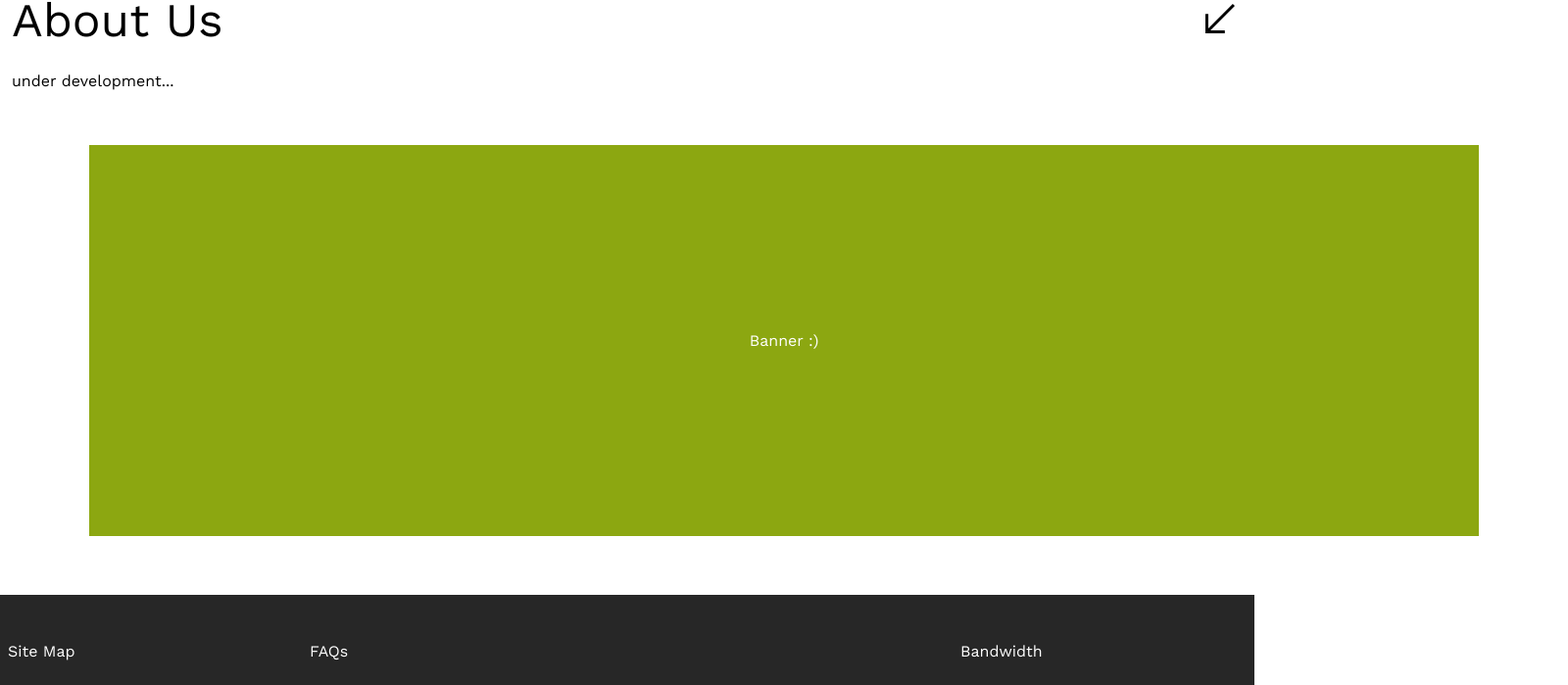
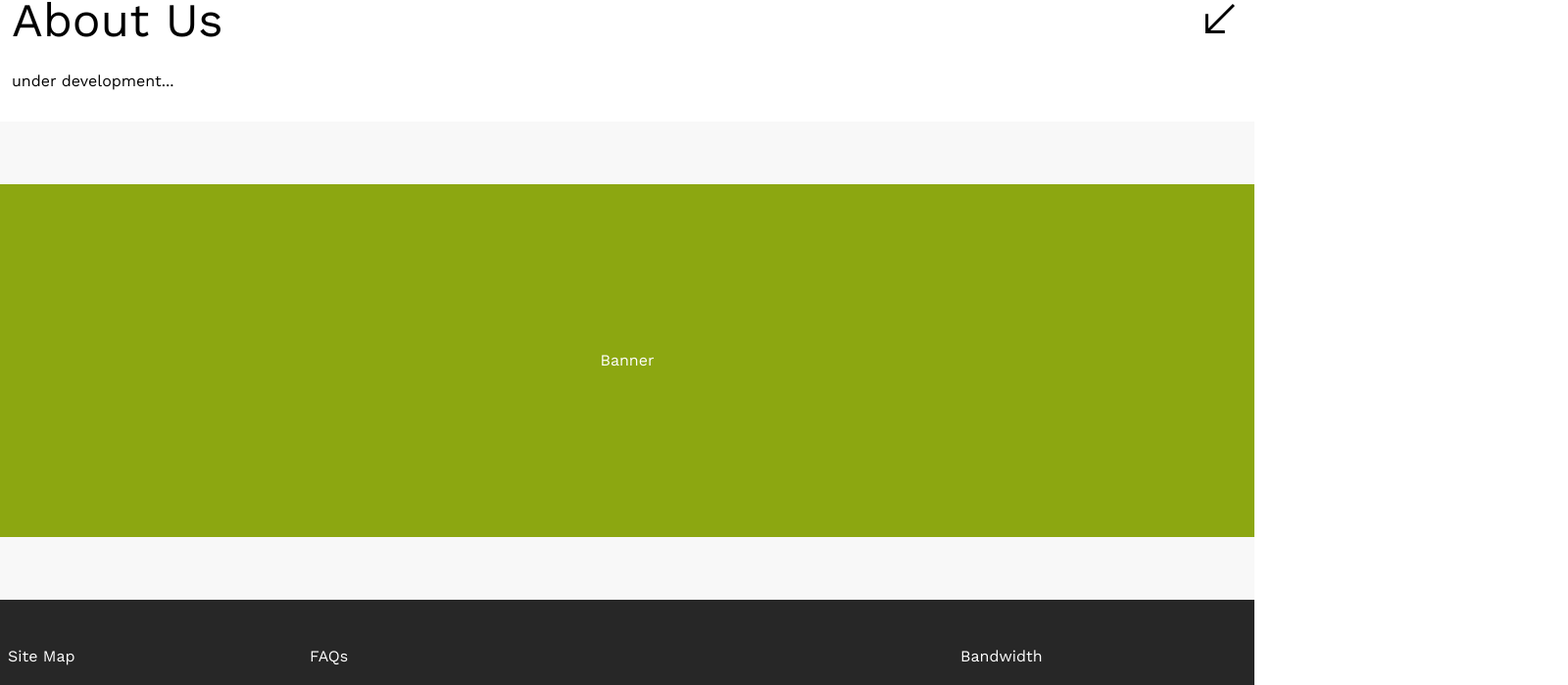
Before and after one commit to bandwidth-gig-guide/website-main, a Next.js app in the folder app/: page /about in a window 1280 px wide. Shown: the part 559-1258 px from the top of the page at 98% size, 1600 px wide, since content can reach past the window. Built offline with nearby package versions, Linux system fonts and the light colour scheme.

Commit message:
feat: add a page-wide background color around the banner

```diff
--- a/app/components/Banner/Banner.module.css
+++ b/app/components/Banner/Banner.module.css
@@ -1,17 +1,25 @@
 .wrapper {
-    width: var(--spacing-app-max);
-    padding: var(--spacing-edge-desktop);
-    margin: var(--spacing-03) auto var(--spacing-07);
+    width: 100%;
+    padding: var(--spacing-08) 0;
+    background-color: var(--color-surface);
 
-    .banner {
-        width: 90%;
+    .innerWrapper {
+        max-width: var(--spacing-page-max);
+        width: 100%;
         aspect-ratio: 32/9;
         margin: auto;
-        cursor: pointer;
-        display: flex;
-        justify-content: center;
-        align-items: center;
-        color: white;
+
+        .banner {
+            color: white;
+            width: 100%;
+            height: 100%;
+            display: flex;
+            justify-content: center;
+            align-items: center;
+
+        }
     }
 
+
+
 }
--- a/app/components/Banner/Banner.tsx
+++ b/app/components/Banner/Banner.tsx
@@ -15,11 +15,13 @@ const Banner = () => {
   const randomColor = getRandomColor()
   return (
     <div className={styles.wrapper}>
-      <Link href="/">
-        <div className={styles.banner} style={{ background: randomColor }}>
-          Banner :)
-        </div>
-      </Link>
+      <div className={styles.innerWrapper}>
+        <Link href="/">
+          <div className={styles.banner} style={{ background: randomColor }}>
+            Banner
+          </div>
+        </Link>
+      </div>
     </div>
   )
 }
```
